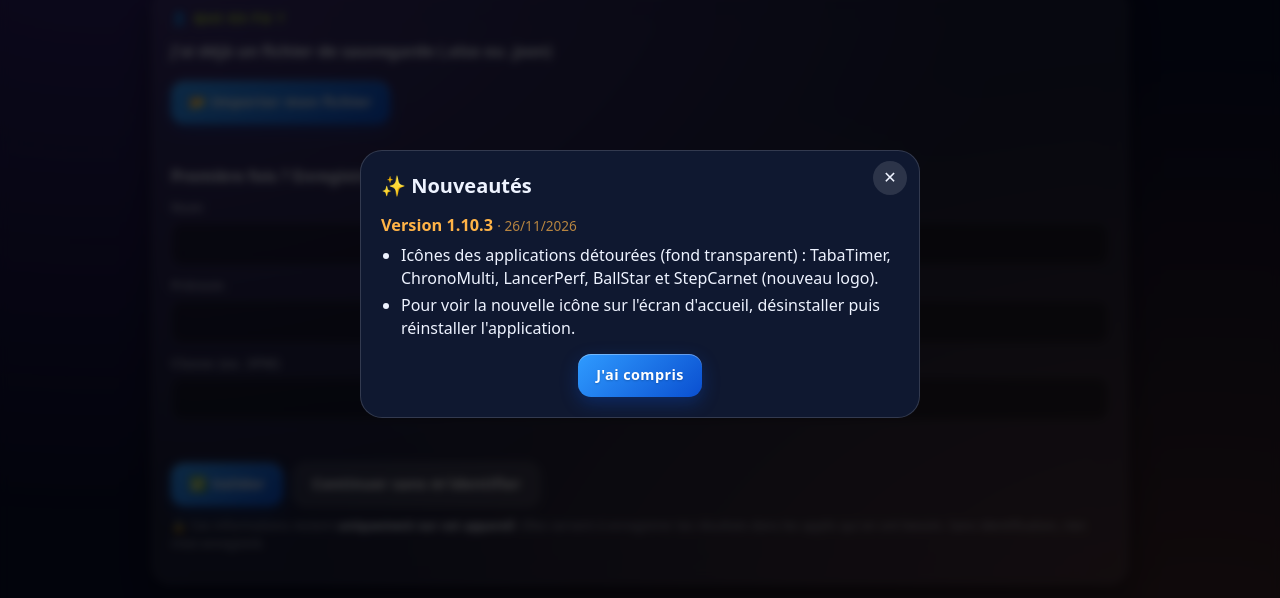
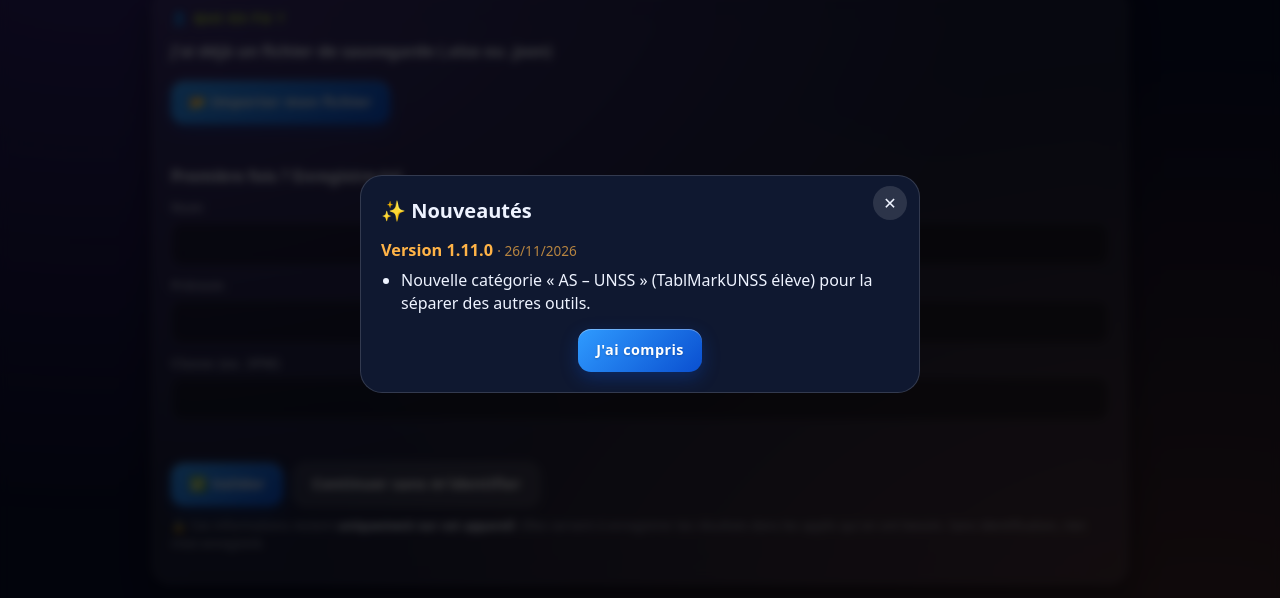
Before and after one commit to VinzToc/Applis_EPS_Eleves, a plain HTML site: page index.html in a window 1280 px wide. Shown: the part 116-714 px from the top of the page. Drawn offline with Linux system fonts and the light colour scheme.

Commit message:
Portail élèves 1.11.0 : catégorie AS-UNSS
Co-Authored-By: Claude Sonnet 5.5 <noreply@anthropic.com>
Claude-Session: https://claude.ai/code/session_01DWMzvDjuQqdn6i5FnQMur8

```diff
--- a/apps.json
+++ b/apps.json
@@ -8,6 +8,6 @@
  {"id":"statpanel","nom":"StatPanel","desc":"Créer des grilles de boutons pour observer les actions des camarades pendant une séance d'EPS","url":"https://vinztoc.github.io/StatPanel_Eleves/","icon":"icons/icon-192-StatPanel-Eleves.png","emoji":"🎛️","couleur":"#3d9bff,#0b2257","categorie":"Réalisations"},
  {"id":"ballstar","nom":"BallStar","desc":"Jeu basé sur les rencontres en raquettes et combat, gange de l'XP et remporte des défis","url":"https://vinztoc.github.io/BallStar_Eleves/","icon":"icons/icon-192-BallStar.png","emoji":"⭐","couleur":"#ffe14a,#8f5bff","categorie":"Performances"},
  {"id":"tirshand","nom":"TirsHand","desc":"Note les tirs de ton équipe au handball, découvre ta carte de tirs et construis ton projet tactique","url":"https://vinztoc.github.io/TirsHand_EPS/","icon":"icons/icon-192-TirsHand.png","emoji":"🤾","couleur":"#ff5e00,#0a4fd0","categorie":"Réalisations"},
- {"id":"tablmarkunss_eleve","nom":"TablMarkUNSS","desc":"Tenir la table de marque UNSS : remplis la feuille de match en direct (score, chrono, fautes, sets) et envoie-la au professeur","url":"https://vinztoc.github.io/TablMarkUNSS_Eleve/","icon":"icons/icon-192-TablMarkUNSS-Eleve.png","emoji":"📋","couleur":"#ff7a00,#1f63d6","categorie":"Outils"},
+ {"id":"tablmarkunss_eleve","nom":"TablMarkUNSS","desc":"Tenir la table de marque UNSS : remplis la feuille de match en direct (score, chrono, fautes, sets) et envoie-la au professeur","url":"https://vinztoc.github.io/TablMarkUNSS_Eleve/","icon":"icons/icon-192-TablMarkUNSS-Eleve.png","emoji":"📋","couleur":"#ff7a00,#1f63d6","categorie":"AS-UNSS"},
  {"id":"exemple","nom":"Prochaine app","desc":"Ajoutez-la dans apps.json","url":"","emoji":"➕","couleur":"#b030ff,#6a0fd0"}
 ]
--- a/index.html
+++ b/index.html
@@ -161,7 +161,7 @@ $('#idc').onclick=()=>ELEVE.changer();
 $('#dx').onclick=()=>ELEVE.exporter().catch(e=>alert(e.message));
 $('#dd').onclick=async()=>{if(confirm('⚠ As-tu pensé à exporter ta sauvegarde (.xlsx) ?\nEffacer supprime définitivement tes données sur cet appareil.'))await ELEVE.supprimer()};
 document.addEventListener('eleve-change',bkBanner);bkBanner();document.addEventListener('eleve-change',refresh);addEventListener('focus',refresh);document.addEventListener('visibilitychange',()=>{if(!document.hidden)refresh()});
-const CATS=[['Outils','⏱️ Outils de séance'],['Performances','📏 Performances'],['Réalisations','🤸 Réalisations'],['Projets','🎯 Projets'],['Evaluations','📝 Évaluations et tests'],['Statistiques','📊 Statistiques'],['Gestion','🗂️ Gestion']];
+const CATS=[['Outils','⏱️ Outils de séance'],['Performances','📏 Performances'],['Réalisations','🤸 Réalisations'],['Projets','🎯 Projets'],['Evaluations','📝 Évaluations et tests'],['Statistiques','📊 Statistiques'],['Gestion','🗂️ Gestion'],['AS-UNSS','🏅 AS – UNSS']];
 const catKey=c=>{const k=(c||'').normalize('NFD').replace(/[̀-ͯ]/g,'').toLowerCase();if(k==='tests'||k==='evaluations'||k==='evaluation')return'Evaluations';const f=CATS.find(([n])=>n.normalize('NFD').replace(/[̀-ͯ]/g,'').toLowerCase()===k);return f?f[0]:'Autres'};
 /* Tuiles regroupées par catégorie : appli « vedette » en tête, sections dans l'ordre de CATS, tuiles inactives à la fin */
 function sections(el,T,tf,vide){const on=T.filter(a=>a.url),off=T.filter(a=>!a.url),ved=on.filter(a=>a.vedette),reste=on.filter(a=>!a.vedette);
--- a/nouveautes.json
+++ b/nouveautes.json
@@ -1,4 +1,11 @@
 [
+ {
+  "v": "1.11.0",
+  "date": "2026-11-26",
+  "items": [
+   "Nouvelle catégorie « AS – UNSS » (TablMarkUNSS élève) pour la séparer des autres outils."
+  ]
+ },
  {
   "v": "1.10.3",
   "date": "2026-11-26",
--- a/version.js
+++ b/version.js
@@ -1 +1 @@
-const APP_VERSION="1.10.3"; // ← seul endroit à modifier pour changer la version
+const APP_VERSION="1.11.0"; // ← seul endroit à modifier pour changer la version
```
